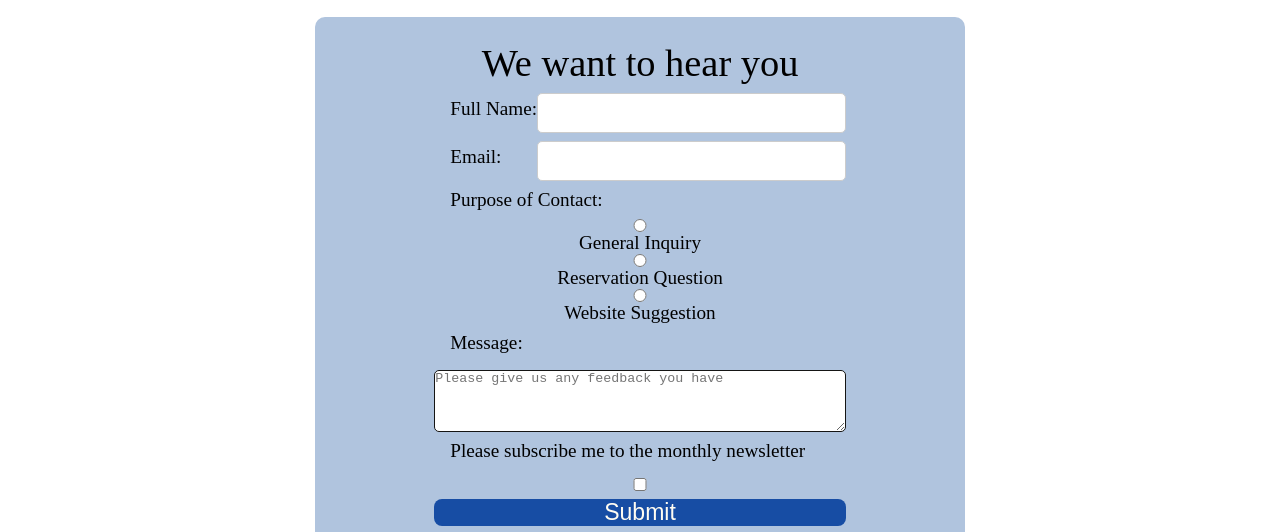
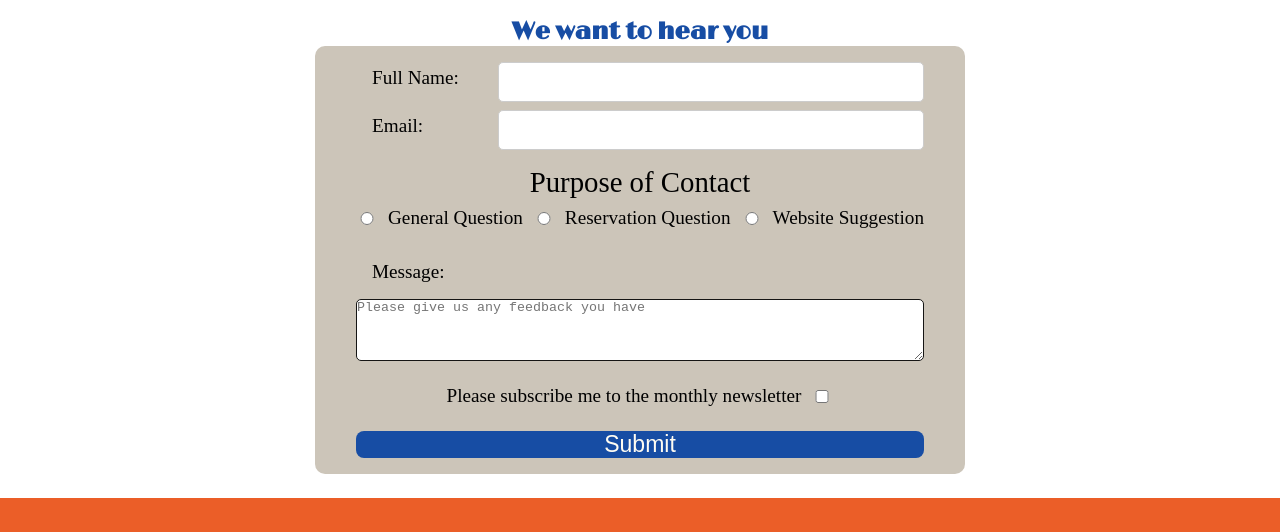
Before and after one commit to n0replybyck/wdd130, a plain HTML site: page wwr/contact.html in a window 1280 px wide. Shown: the part 1973-2505 px from the top of the page. Drawn offline with nearby package versions, Linux system fonts and the light colour scheme.

Commit message:
adding new banners for the different pages, fixing the contact area (radio buttoms)

```diff
--- a/wwr/contact.html
+++ b/wwr/contact.html
@@ -77,9 +77,9 @@
                 </div>
             </div>
             <div id="feedback">
+                <h2>We want to hear you</h2>
                 <form>
                     <fieldset>
-                        <legend>We want to hear you</legend>
                         <div class="form-item column2">
                             <label for="fullname">Full Name:</label>
                             <input type="text" id="fullname" name="fullname">
@@ -88,23 +88,27 @@
                             <label for="useremail">Email:</label>
                             <input type="email" id="useremail" name="useremail">
                         </div>
-                        <div class="form-item column1">
-                            <label>Purpose of Contact:</label>
-                            <input id="general" name="purpose" type="radio" value="general">General Inquiry
-                            <input type="radio" id="reservation" name="purpose" value="reservation">Reservation Question
-                            <input type="radio" id="suggestion" name="purpose" value="suggestion">Website Suggestion
+                        <fieldset class="radio-purpose-field">
+                            <legend>Purpose of Contact</legend>
+                        <div class="radio-purpose">
+                            <input id="general" name="purpose" type="radio" value="general">
+                            <label for="general">General Question</label>
+                            <input type="radio" id="reservation" name="purpose" value="reservation">
+                            <label for="reservation">Reservation Question</label>
+                            <input type="radio" id="suggestion" name="purpose" value="suggestion">
+                            <label for="suggestion">Website Suggestion</label>
                         </div>
+
+                            </fieldset>
                         <label for="message">Message:</label>
                         <textarea name="message" id="message" rows="4"
                             placeholder="Please give us any feedback you have"></textarea>
-                        <div class="form-item column1">
-                            <label>Please subscribe me to the monthly newsletter</label>
-                            <label for="subscription"></label><input type="checkbox" id="subscription"
-                                name="subscription">
+                        <div class="checkbox-group">
+                            <label for="subscription">Please subscribe me to the monthly newsletter</label>
+                            <input type="checkbox" id="subscription" name="subscription">
                         </div>
                         <button type="submit">Submit</button>
                     </fieldset>
-
                 </form>
             </div>
         </section>
--- a/wwr/styles/rafting.css
+++ b/wwr/styles/rafting.css
@@ -124,9 +124,9 @@ article img {
         justify-content: space-around;
     }
 
-    /* Pictures */
+/* Pictures */
 
-    .adventure h2 {
+.adventure h2 {
         text-align: center;
         font-size: 2rem;
         margin: 1rem;
@@ -134,12 +134,12 @@ article img {
         padding: 1rem;
         background-color: var(--primary-color);
         color: var(--secondary-color);
-    }
+}
 
-    .adventure {
+.adventure {
         display: flex;
         flex-flow: row wrap;
-    }
+}
 
     .adventure img {
         width: 300px;
@@ -201,7 +201,6 @@ article img {
 
     .team h2 {
         margin-bottom: 30px;
-        color: var(--primary-color);
     }
 
     .team-members {
@@ -235,7 +234,7 @@ article img {
         width: 650px;
         margin: 0 auto;
         padding: 1rem;
-        background-color: lightsteelblue;
+        background-color: #ccc5b9;
         color: black;
         text-align: center;
         border-radius: 10px;
@@ -254,7 +253,7 @@ article img {
 
     legend {
         padding: 0.5rem;
-        font-size: 2em;
+        font-size: 1.5em;
     }
 
     label {
@@ -304,6 +303,46 @@ article img {
         grid-template-columns: 1fr 3fr;
     }
 
+    .radio-purpose-field {
+        margin-bottom: 1.5rem;
+        grid-auto-columns: 1fr 1fr 1fr;
+
+    }
+    .radio-purpose {
+        display: flex;
+        flex-direction: row;
+        align-items: center;
+        justify-content: space-between;
+        gap: 10px
+    }
+
+    .radio-purpose input[type="radio"] {
+        width: 22px;
+        margin: 0;
+    }
+    .radio-purpose label {
+        margin: 0;
+        padding: 0;
+    }
+
+    .checkbox-group {
+        display: flex;
+        flex-direction: row;
+        align-items: center;
+        justify-content: center;
+        gap: 10px;
+        margin: 1rem 0;
+    }
+
+    .checkbox-group input[type="checkbox"] {
+        width: 22px;
+        margin: 0;
+    }
+    .checkbox-group label {
+        margin: 0;
+        padding: 0;
+    }
+
     /* Footer Section */
 
     footer {
```
Also changed, not shown: wwr/index.html (+2 -37 lines), wwr/images/banner-contact.jpg (added), wwr/images/banner-home.jpg (added), wwr/images/banner-trips.jpg (added), 2 other files.
